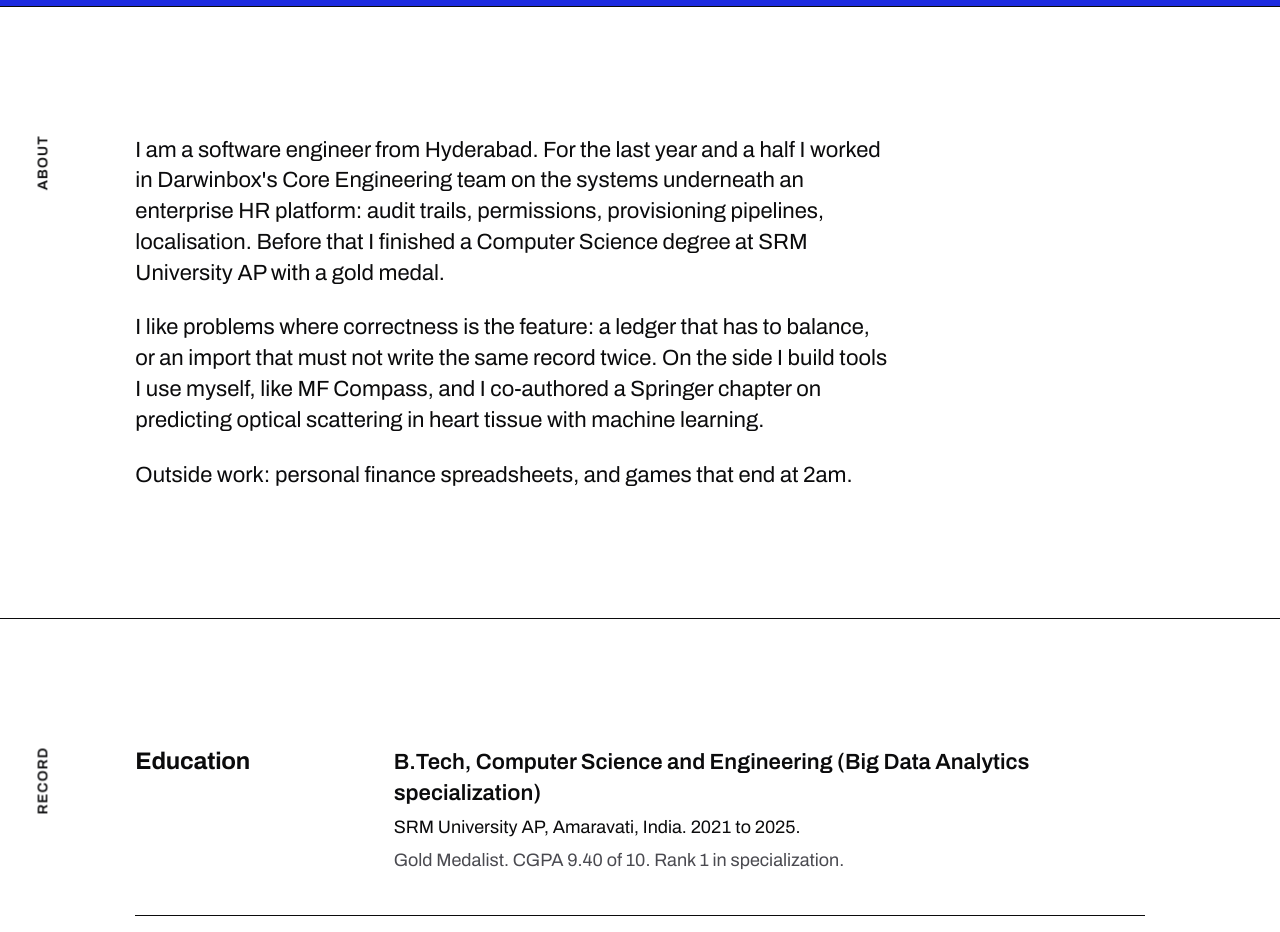
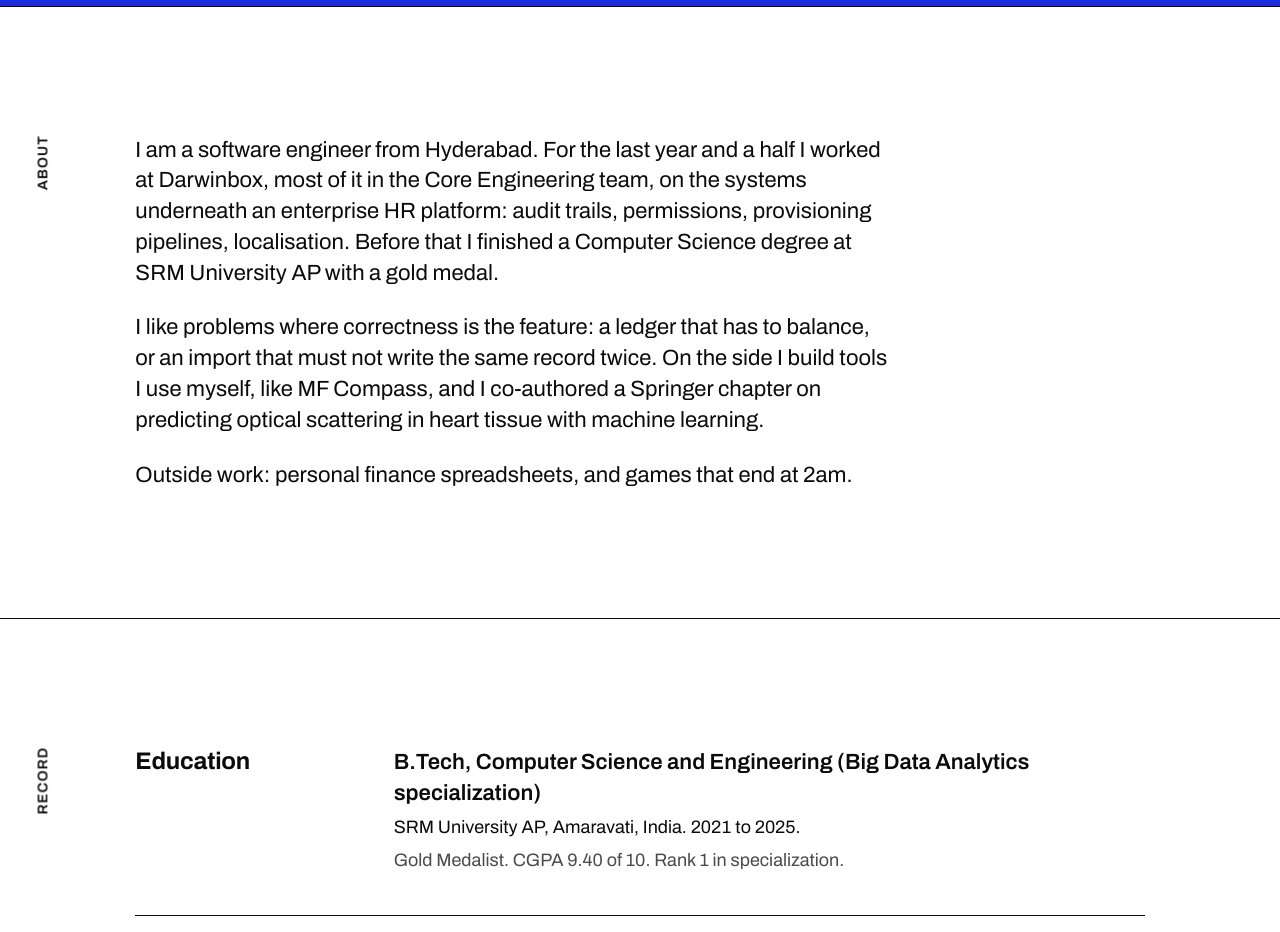
Before and after one commit to adivishnu-a/portfolio, a Next.js app: page / in a window 1280 px wide. Shown: the part 4960-5892 px from the top of the page. Built offline with nearby package versions, Linux system fonts and the light colour scheme.

Commit message:
About: intern period was outside Core Engineering

```diff
--- a/content/about.ts
+++ b/content/about.ts
@@ -1,6 +1,6 @@
 /** Draft in Adi's voice. Short sentences, facts, one dry line per paragraph at most. */
 export const about: string[] = [
-  "I am a software engineer from Hyderabad. For the last year and a half I worked in Darwinbox's Core Engineering team on the systems underneath an enterprise HR platform: audit trails, permissions, provisioning pipelines, localisation. Before that I finished a Computer Science degree at SRM University AP with a gold medal.",
+  "I am a software engineer from Hyderabad. For the last year and a half I worked at Darwinbox, most of it in the Core Engineering team, on the systems underneath an enterprise HR platform: audit trails, permissions, provisioning pipelines, localisation. Before that I finished a Computer Science degree at SRM University AP with a gold medal.",
   "I like problems where correctness is the feature: a ledger that has to balance, or an import that must not write the same record twice. On the side I build tools I use myself, like MF Compass, and I co-authored a Springer chapter on predicting optical scattering in heart tissue with machine learning.",
   "Outside work: personal finance spreadsheets, and games that end at 2am.",
 ];
```
